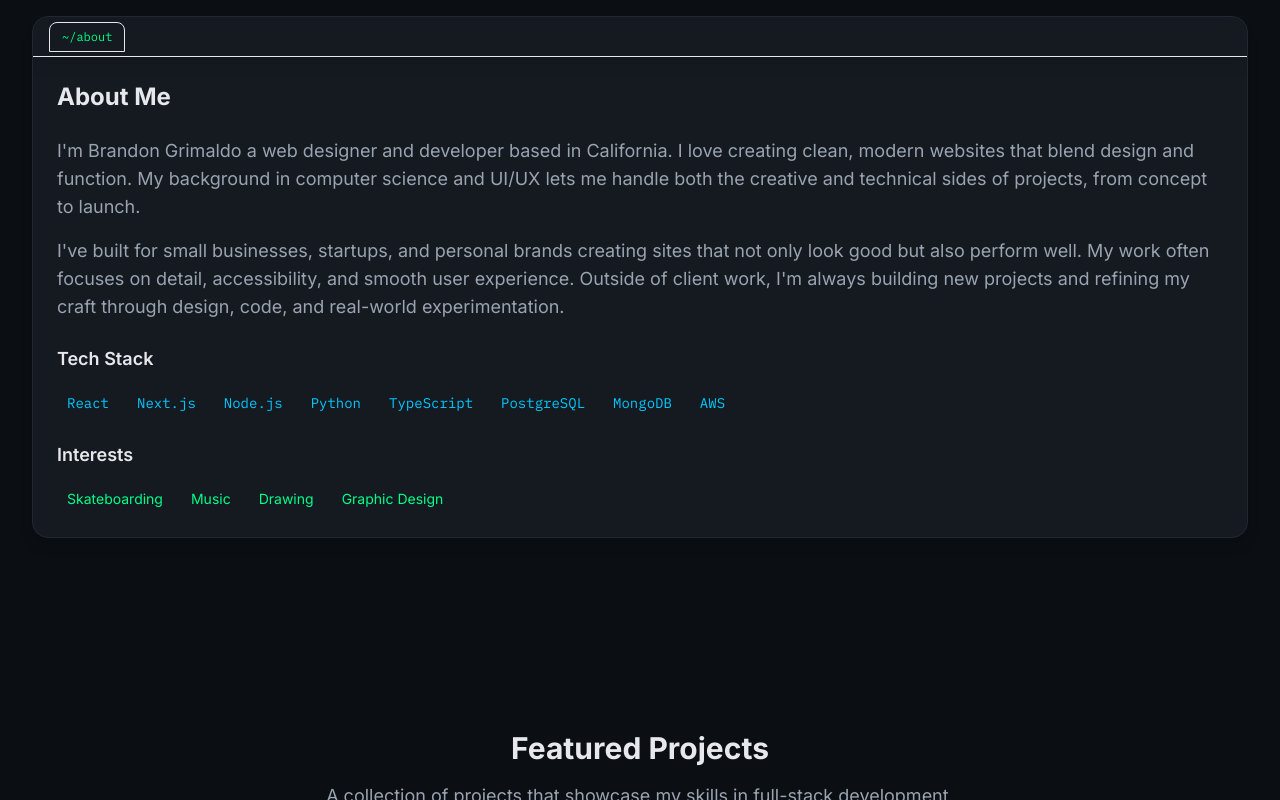
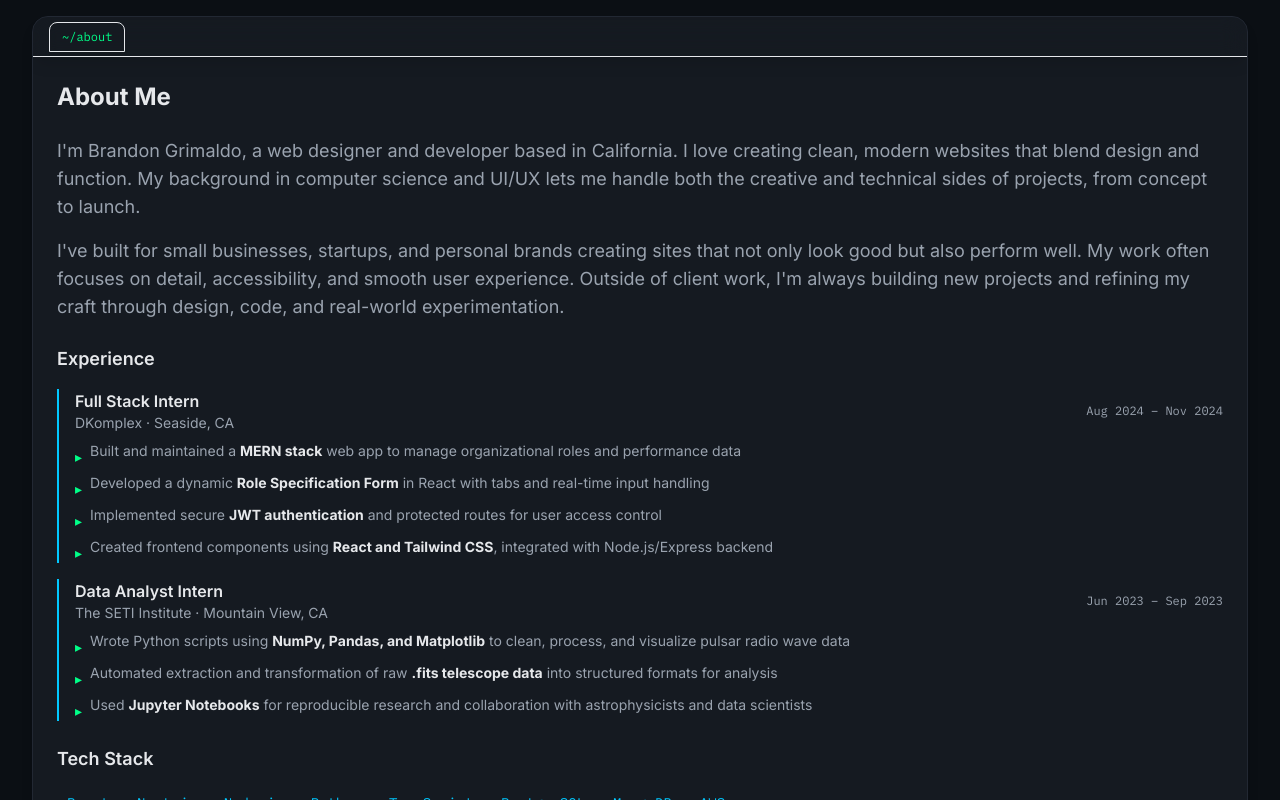
Before and after one commit to RaisinBranSnail/personal-website, a Next.js app: page / in a window 1280 px wide. Shown: the part 880-1680 px from the top of the page. Built offline with nearby package versions, Linux system fonts and the light colour scheme.

Commit message:
Add Deep Signal Lab and Churn Signal projects with interactive explorers

```diff
--- a/src/app/page.tsx
+++ b/src/app/page.tsx
@@ -47,11 +47,69 @@ export default function Home() {
               </h2>
               <div className="space-y-3 sm:space-y-4">
                 <p className="text-[var(--muted)] leading-relaxed text-base sm:text-lg">
-                  I'm Brandon Grimaldo a web designer and developer based in California. I love creating clean, modern websites that blend design and function. My background in computer science and UI/UX lets me handle both the creative and technical sides of projects, from concept to launch.
+                  I'm Brandon Grimaldo, a web designer and developer based in California. I love creating clean, modern websites that blend design and function. My background in computer science and UI/UX lets me handle both the creative and technical sides of projects, from concept to launch.
                 </p>
                 <p className="text-[var(--muted)] leading-relaxed text-base sm:text-lg">
                   I've built for small businesses, startups, and personal brands creating sites that not only look good but also perform well. My work often focuses on detail, accessibility, and smooth user experience. Outside of client work, I'm always building new projects and refining my craft through design, code, and real-world experimentation.
                 </p>
+              </div>
+              <div className="space-y-4 mt-6">
+                <h3 className="text-lg font-semibold">Experience</h3>
+                <div className="space-y-4">
+                  {/* DKomplex Experience */}
+                  <div className="border-l-2 border-[var(--primary)] pl-4">
+                    <div className="flex flex-col sm:flex-row sm:items-center sm:justify-between gap-2 mb-2">
+                      <div>
+                        <h4 className="font-semibold text-[var(--text)]">Full Stack Intern</h4>
+                        <p className="text-sm text-[var(--muted)]">DKomplex · Seaside, CA</p>
+                      </div>
+                      <span className="text-xs text-[var(--muted)] font-mono">Aug 2024 – Nov 2024</span>
+                    </div>
+                    <ul className="space-y-1.5 text-sm text-[var(--muted)]">
+                      <li className="flex items-start gap-2">
+                        <span className="mt-1.5 text-[var(--accent)]">▸</span>
+                        <span>Built and maintained a <strong className="text-[var(--text)]">MERN stack</strong> web app to manage organizational roles and performance data</span>
+                      </li>
+                      <li className="flex items-start gap-2">
+                        <span className="mt-1.5 text-[var(--accent)]">▸</span>
+                        <span>Developed a dynamic <strong className="text-[var(--text)]">Role Specification Form</strong> in React with tabs and real-time input handling</span>
+                      </li>
+                      <li className="flex items-start gap-2">
+                        <span className="mt-1.5 text-[var(--accent)]">▸</span>
+                        <span>Implemented secure <strong className="text-[var(--text)]">JWT authentication</strong> and protected routes for user access control</span>
+                      </li>
+                      <li className="flex items-start gap-2">
+                        <span className="mt-1.5 text-[var(--accent)]">▸</span>
+                        <span>Created frontend components using <strong className="text-[var(--text)]">React and Tailwind CSS</strong>, integrated with Node.js/Express backend</span>
+                      </li>
+                    </ul>
+                  </div>
+
+                  {/* SETI Institute Experience */}
+                  <div className="border-l-2 border-[var(--primary)] pl-4">
+                    <div className="flex flex-col sm:flex-row sm:items-center sm:justify-between gap-2 mb-2">
+                      <div>
+                        <h4 className="font-semibold text-[var(--text)]">Data Analyst Intern</h4>
+                        <p className="text-sm text-[var(--muted)]">The SETI Institute · Mountain View, CA</p>
+                      </div>
+                      <span className="text-xs text-[var(--muted)] font-mono">Jun 2023 – Sep 2023</span>
+                    </div>
+                    <ul className="space-y-1.5 text-sm text-[var(--muted)]">
+                      <li className="flex items-start gap-2">
+                        <span className="mt-1.5 text-[var(--accent)]">▸</span>
+                        <span>Wrote Python scripts using <strong className="text-[var(--text)]">NumPy, Pandas, and Matplotlib</strong> to clean, process, and visualize pulsar radio wave data</span>
+                      </li>
+                      <li className="flex items-start gap-2">
+                        <span className="mt-1.5 text-[var(--accent)]">▸</span>
+                        <span>Automated extraction and transformation of raw <strong className="text-[var(--text)]">.fits telescope data</strong> into structured formats for analysis</span>
+                      </li>
+                      <li className="flex items-start gap-2">
+                        <span className="mt-1.5 text-[var(--accent)]">▸</span>
+                        <span>Used <strong className="text-[var(--text)]">Jupyter Notebooks</strong> for reproducible research and collaboration with astrophysicists and data scientists</span>
+                      </li>
+                    </ul>
+                  </div>
+                </div>
               </div>
               <div className="space-y-4">
                 <h3 className="text-lg font-semibold">Tech Stack</h3>
```
